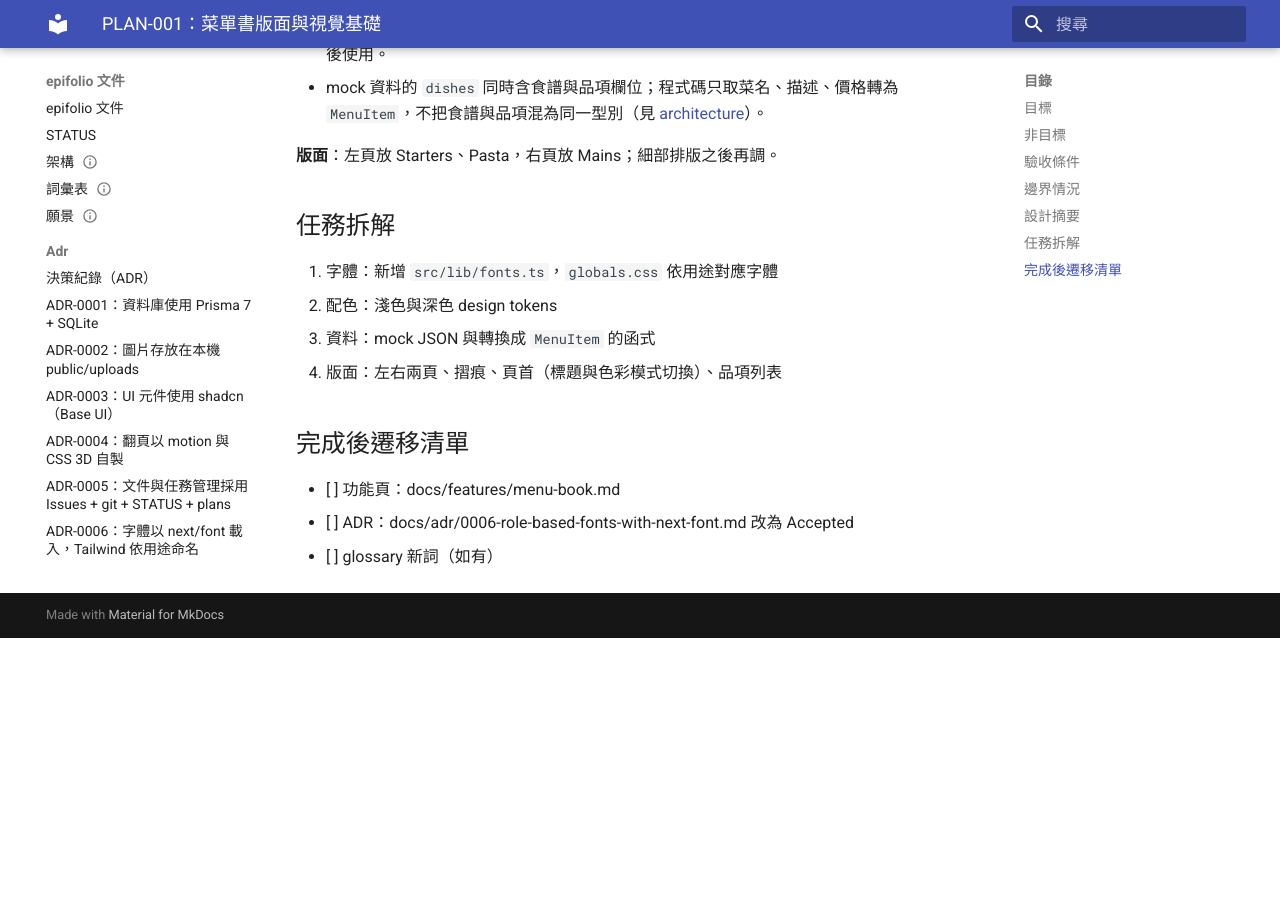
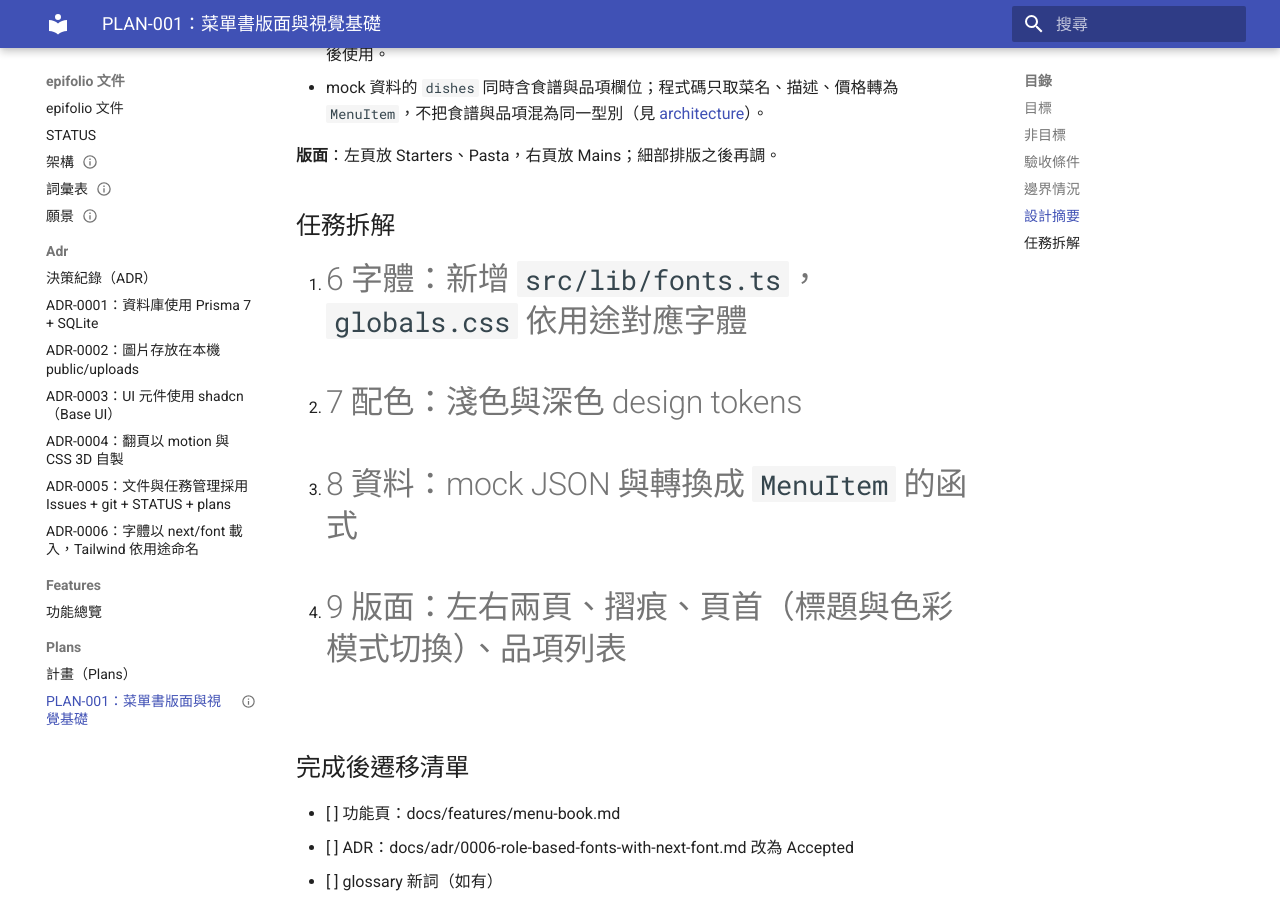
Before and after one commit to piercelin11/epifolio, an MkDocs documentation site: the page built from docs/plans/PLAN-001-menu-book-layout.md, in a window 1280 px wide and 900 px high, scrolled down 1583 px. Built offline with MkDocs 1.6.1 and Material for MkDocs 9.7.7, drawn with Linux system fonts in a browser that asks for light colours; before the commit the page ends 2221 px from its top, so only the background shows below that.

Commit message:
docs(plan): approve plan-001 and accept adr-0006
- Set PLAN-001 to in-progress with parent issue #5 and sub-issues #6-#9
- Mark ADR-0006 as accepted

Refs #5

```diff
--- a/docs/plans/PLAN-001-menu-book-layout.md
+++ b/docs/plans/PLAN-001-menu-book-layout.md
@@ -63,10 +63,10 @@
 
 ## 任務拆解
 
-1. 字體：新增 `src/lib/fonts.ts`，`globals.css` 依用途對應字體
-2. 配色：淺色與深色 design tokens
-3. 資料：mock JSON 與轉換成 `MenuItem` 的函式
-4. 版面：左右兩頁、摺痕、頁首（標題與色彩模式切換）、品項列表
+1. #6 字體：新增 `src/lib/fonts.ts`，`globals.css` 依用途對應字體
+2. #7 配色：淺色與深色 design tokens
+3. #8 資料：mock JSON 與轉換成 `MenuItem` 的函式
+4. #9 版面：左右兩頁、摺痕、頁首（標題與色彩模式切換）、品項列表
 
 ## 完成後遷移清單
 
```
Also changed, not shown: other parts of docs/plans/PLAN-001-menu-book-layout.md (+2 -2 lines), docs/adr/0006-role-based-fonts-with-next-font.md (+1 -1 lines), docs/adr/README.md (+1 -1 lines), docs/plans/README.md (+1 -1 lines).
